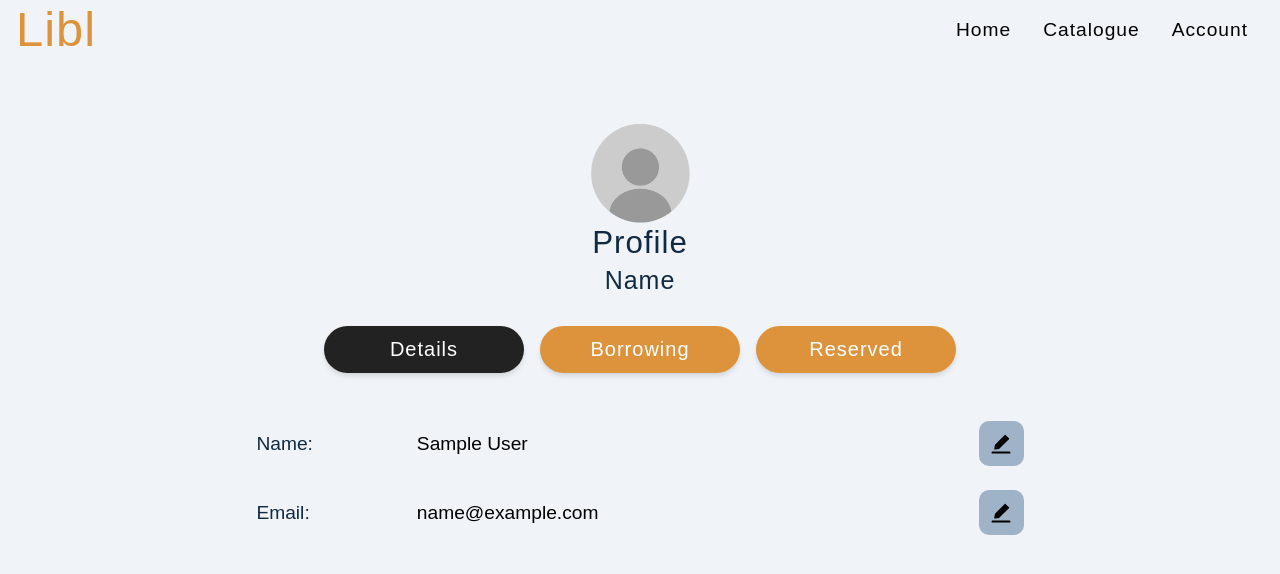
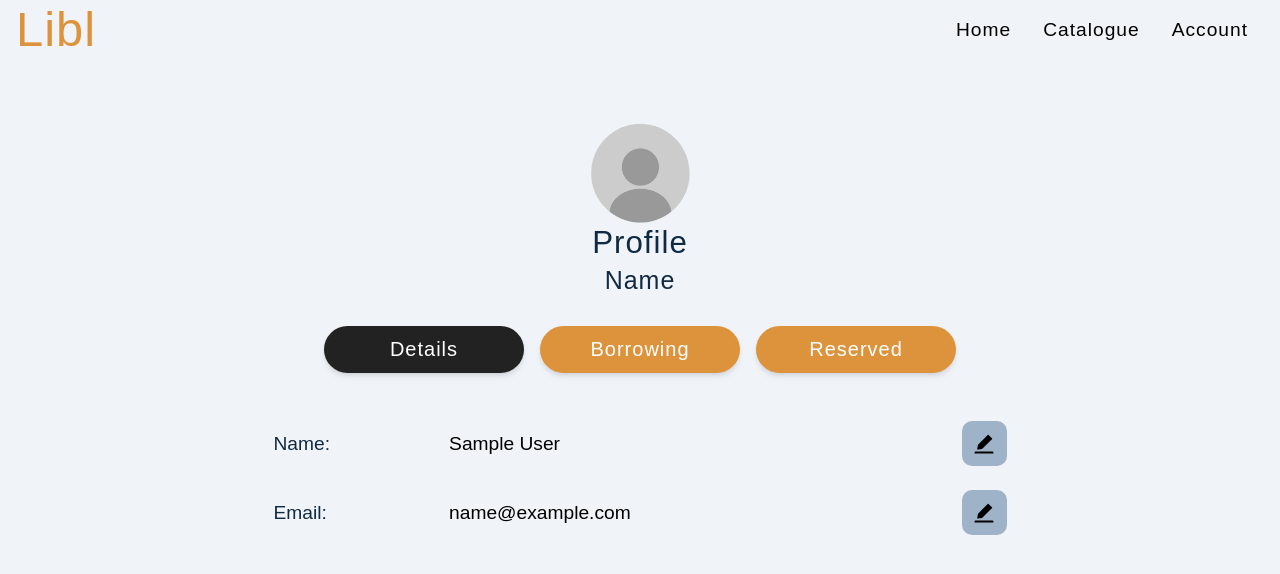
Before and after one commit to HydraSenpai/Libl, a React (Create React App) app in the folder client/: page /profile in a window 1280 px wide. Shown: the top 574 px of the page. Built offline with nearby package versions, Linux system fonts and the light colour scheme; sample sign-in values are in the browser's storage.

Commit message:
fixed style a wee bit

```diff
--- a/client/src/components/FormRowChange.jsx
+++ b/client/src/components/FormRowChange.jsx
@@ -37,8 +37,8 @@ const FormRowChange = ({
           }
           style={
             active === name
-              ? { backgroundColor: 'var(--green-light)', marginLeft: 10 + 'em' }
-              : { marginLeft: 10 + 'em' }
+              ? { backgroundColor: 'var(--green-light)', marginLeft: 3 + 'em' }
+              : { marginLeft: 3 + 'em' }
           }
         >
           {active === name ? <FaCheck /> : <AiFillEdit />}
@@ -76,9 +76,12 @@ const Wrapper = styled.div`
   p {
     text-transform: capitalize;
     font-size: 1.2em;
-    width: 200px;
+    width: 150px;
     max-width: 200px;
     text-overflow: ellipsis;
+  }
+  .form-inputs {
+    width: 450px;
   }
   p,
   button {
--- a/client/src/components/profile/DetailsForm.jsx
+++ b/client/src/components/profile/DetailsForm.jsx
@@ -25,22 +25,18 @@ const DetailsForm = ({ user }) => {
     }
     //if option is conform edit then update details in db and close editing
     if (option === 'confirm') {
-      console.log(active);
       //if user hasn't changed the value just return
       //WILL NEED MORE VALIDATION HERE SOON!!!!!!!!!!!!!!!!!!!!!!!!!!!!!!!!!
       if (user[active] === newDetails[active].trim()) {
-        console.log('nothing changed');
         setActive(null);
         return;
       } else {
-        console.log('changed');
         //change user to new details entered
         editUser(newDetails);
         setNewDetails({ ...user });
         setActive(null);
         return;
       }
-      return;
     }
     //bring up edit interface if no other field is being edited
     if (option === 'change' && active === null) {
--- a/client/src/context/user_context.js
+++ b/client/src/context/user_context.js
@@ -83,7 +83,7 @@ const UserProvider = ({ children }) => {
       //if user exists then user and token is returned by server
       dispatch({
         type: LOGIN_USER_SUCCESS,
-        payload: { user: response.data.user, token: response.data.token },
+        payload: { user: response.data.user, token: response.data.user.token },
       });
       //this data is also added to local storage so user can keep access to webpage through site reload
       addUserToLocalStorage({
--- a/client/src/reducers/user_reducer.js
+++ b/client/src/reducers/user_reducer.js
@@ -72,7 +72,6 @@ const user_reducer = (state, action) => {
     return {
       ...state,
       user: action.payload.user,
-      token: action.payload.token,
       isLoading: false,
     };
   }
```
